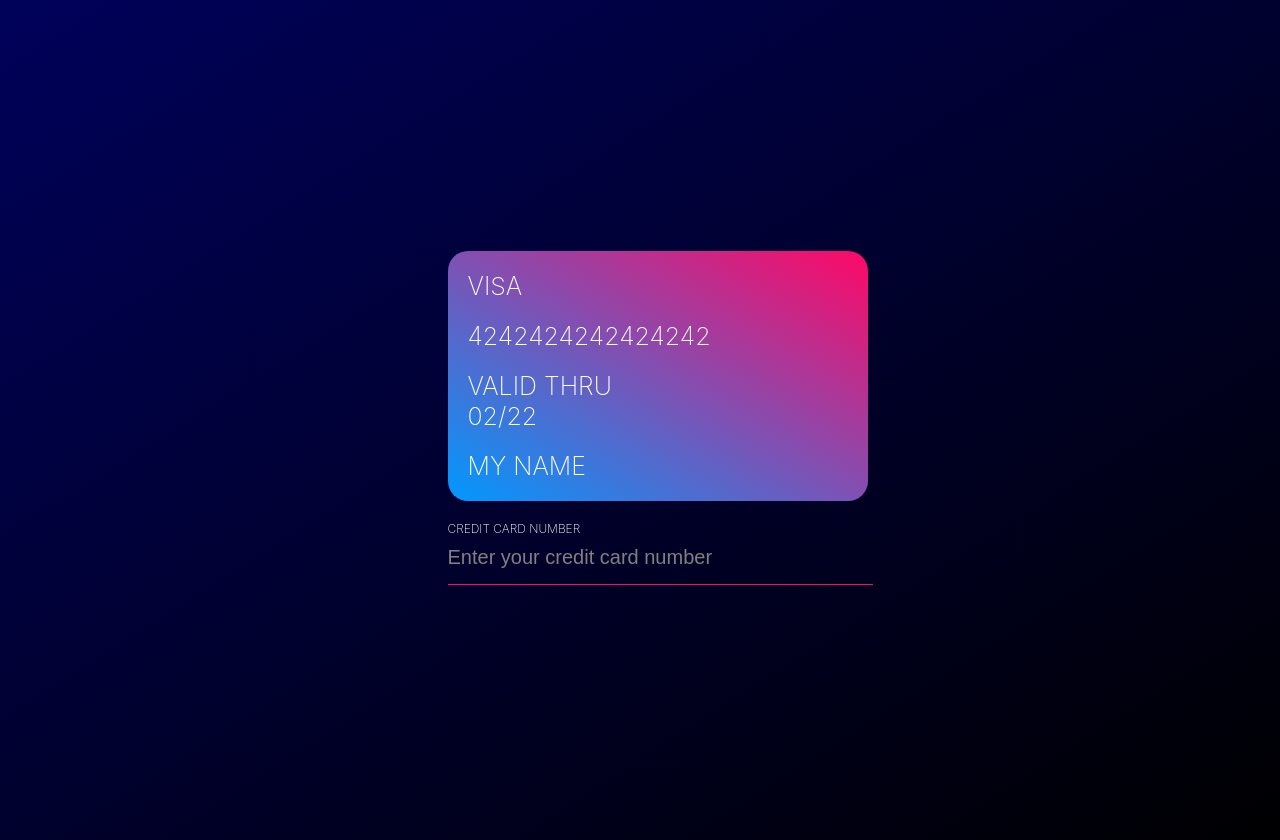
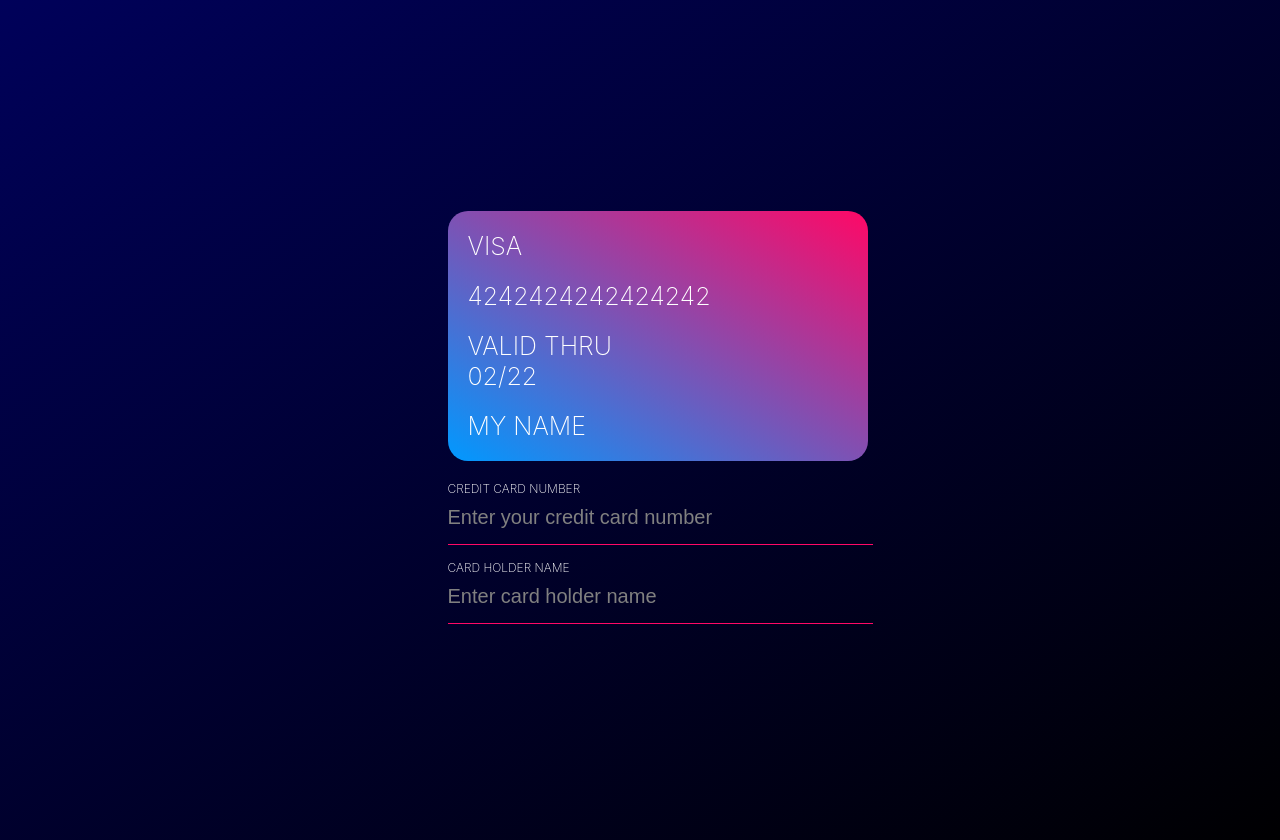
Before and after one commit to wambuguedison/react-credit-card-input, a React (Create React App) app: page / in a window 1280 px wide. Shown: the top 840 px of the page. Built offline with nearby package versions, Linux system fonts and the light colour scheme.

Commit message:
add card holder name input and label

```diff
--- a/src/components/CreditCard.js
+++ b/src/components/CreditCard.js
@@ -36,6 +36,13 @@ const CreditCard = () => {
 					className="text-input"
 					maxLength="16"
 				/>
+				<label className="input-label">Card Holder Name</label>
+				<input
+					type="text"
+					placeholder="Enter card holder name"
+					className="text-input"
+					maxLength="30"
+				/>
 			</form>
 		</div>
 	);
```
